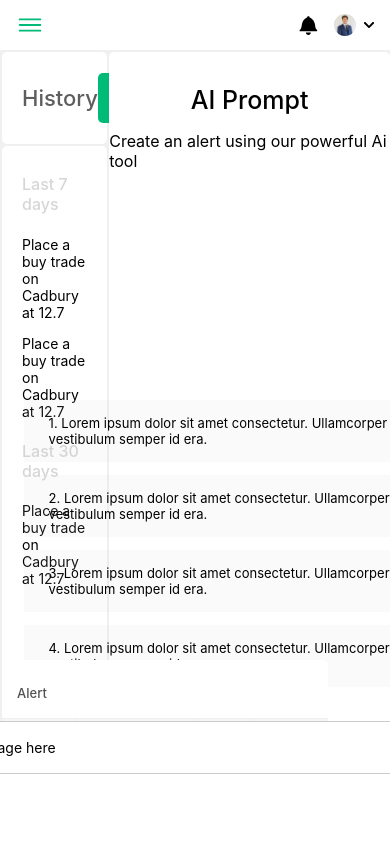
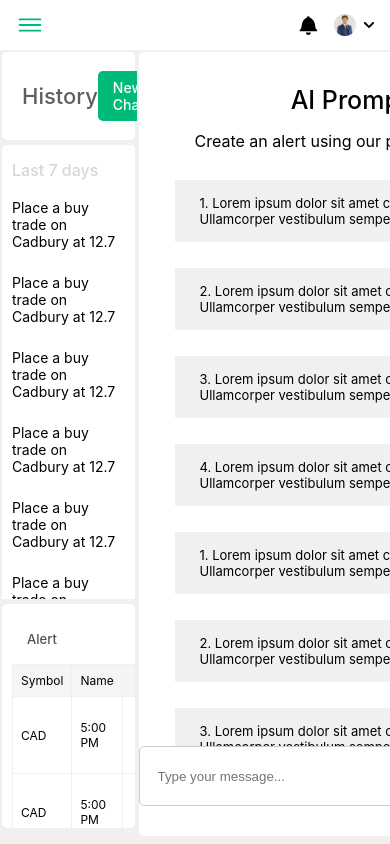
Before and after one commit to codefromahmad/anyon-dashboard, a React (Create React App) app: page /alert in a window 390 px wide. Built offline with nearby package versions, Linux system fonts and the light colour scheme.

Commit message:
alert page on laptop and tablet

```diff
--- /dev/null
+++ b/src/components/ChatInput/ChatInput.js
@@ -0,0 +1,32 @@
+import React, { useState } from "react";
+import "./chatinput.css";
+import MessageIcon from "../../assets/images/Group 251.svg";
+
+const ChatInput = () => {
+  const [inputValue, setInputValue] = useState("");
+
+  const handleInputChange = (event) => {
+    setInputValue(event.target.value);
+  };
+
+  const handleButtonClick = () => {
+    console.log("User entered:", inputValue);
+    setInputValue("");
+  };
+
+  return (
+    <div className="chatInputContainer">
+      <div className="chatinput">
+        <input
+          type="text"
+          value={inputValue}
+          onChange={handleInputChange}
+          placeholder="Type your message..."
+        />
+        <img src={MessageIcon} alt="send" onClick={handleButtonClick} />
+      </div>
+    </div>
+  );
+};
+
+export default ChatInput;
--- /dev/null
+++ b/src/components/ChatInput/chatinput.css
@@ -0,0 +1,38 @@
+/* Add these styles to your CSS file or component */
+
+/* ChatInput.css */
+
+/* Container styling */
+.chatInputContainer {
+  display: flex;
+  justify-content: center;
+}
+.chatinput {
+  display: flex;
+  margin-bottom: 80px;
+  padding: 10px;
+  border: 0.3px solid #cccccc;
+  border-radius: 5px;
+  min-width: 650px;
+}
+
+.chatinput input {
+  flex: 1;
+  padding: 8px;
+  margin-right: 10px;
+  border-radius: 3px;
+  border: none;
+  outline: none;
+}
+
+.chatinput img {
+  padding: 8px 12px;
+  cursor: pointer;
+}
+
+@media (max-width: 768px) {
+  .chatinput {
+    min-width: 400px;
+    margin-bottom: 30px;
+  }
+}
--- a/src/components/index.js
+++ b/src/components/index.js
@@ -7,6 +7,7 @@ import AccountInformation from "./AccountInformation/AccountInformation";
 import MyAccount from "./MyAccount/MyAccount";
 import PrivacySecurity from "./PrivacySecurity/PrivacySecurity";
 import TabsComponent from "./TabsComponent/TabsComponent";
+import ChatInput from "./ChatInput/ChatInput";
 
 export {
   Sidebar,
@@ -17,5 +18,6 @@ export {
   AccountInformation,
   MyAccount,
   PrivacySecurity,
-  TabsComponent
+  TabsComponent,
+  ChatInput
 };
--- a/src/pages/alert/Alert.js
+++ b/src/pages/alert/Alert.js
@@ -1,12 +1,14 @@
 import React from "react";
 import "./alert.css";
-import AlertIcon from "../../assets/images/Group 199.svg";
-import MessageIcon from "../../assets/images/Group 251.svg";
+import editIcon from "../../assets/images/edit.svg";
+import deleteIcon from "../../assets/images/delete.svg";
+import { ChatInput } from "../../components";
 
 const Alert = () => {
   return (
     <div className="alertCard">
       <div className="alertLeft">
+        <div className="alertLeftTop">
           <div className="historyCard">
             <p>History</p>
             <div className="newChatButton">
@@ -14,22 +16,35 @@ const Alert = () => {
             </div>
           </div>
           <div className="timeRemaining">
-          <h4>Last 7 days</h4>
-          <p>Place a buy trade on Cadbury at 12.7</p>
-          <p>Place a buy trade on Cadbury at 12.7</p>
-          <h4>Last 30 days</h4>
-          <p>Place a buy trade on Cadbury at 12.7</p>
+            <p className="date">Last 7 days</p>
+            <p className="item">Place a buy trade on Cadbury at 12.7</p>
+            <p className="item">Place a buy trade on Cadbury at 12.7</p>
+            <p className="item">Place a buy trade on Cadbury at 12.7</p>
+            <p className="item">Place a buy trade on Cadbury at 12.7</p>
+            <p className="item">Place a buy trade on Cadbury at 12.7</p>
+            <p className="item">Place a buy trade on Cadbury at 12.7</p>
+            <p className="date">Last 30 days</p>
+            <p className="item">Place a buy trade on Cadbury at 12.7</p>
+            <p className="item">Place a buy trade on Cadbury at 12.7</p>
+            <p className="item">Place a buy trade on Cadbury at 12.7</p>
+            <p className="item">Place a buy trade on Cadbury at 12.7</p>
+            <p className="item">Place a buy trade on Cadbury at 12.7</p>
+            <p className="item">Place a buy trade on Cadbury at 12.7</p>
+            <p className="date">Last 30 days</p>
+            <p className="item">Place a buy trade on Cadbury at 12.7</p>
+            <p className="item">Place a buy trade on Cadbury at 12.7</p>
+            <p className="item">Place a buy trade on Cadbury at 12.7</p>
+            <p className="item">Place a buy trade on Cadbury at 12.7</p>
+            <p className="item">Place a buy trade on Cadbury at 12.7</p>
+            <p className="item">Place a buy trade on Cadbury at 12.7</p>
+          </div>
         </div>
         <div className="alertLeftBottom">
           <h4>Alert</h4>
-          <div className="alertRow">
+          {/* <div className="alertRow">
             <div className="alertColumn1">
               <h4>Symbol</h4>
               <p>CAD</p>
-          </div>
-          <div className="alertColumn2">
-            <h4>Name</h4>
-            <p>Alert cadbury</p>
             </div>
             <div className="alertColumn3">
               <h4>Time</h4>
@@ -39,47 +54,157 @@ const Alert = () => {
               <h4>HELLO</h4>
               <img src={AlertIcon} alt="Alert" />
             </div>
-          </div>
+          </div> */}
+          <table className="custom-table">
+            <thead>
+              <tr>
+                <th>Symbol</th>
+                <th>Name</th>
+                <th></th>
+              </tr>
+            </thead>
+            <tbody>
+              <tr>
+                <td>CAD</td>
+                <td>5:00 PM</td>
+                <td>
+                  <img src={editIcon} alt="Alert" />
+                  <img src={deleteIcon} alt="Alert" />
+                </td>
+              </tr>
+              <tr>
+                <td>CAD</td>
+                <td>5:00 PM</td>
+                <td>
+                  <img src={editIcon} alt="Alert" />
+                  <img src={deleteIcon} alt="Alert" />
+                </td>
+              </tr>
+              <tr>
+                <td>CAD</td>
+                <td>5:00 PM</td>
+                <td>
+                  <img src={editIcon} alt="Alert" />
+                  <img src={deleteIcon} alt="Alert" />
+                </td>
+              </tr>
+              <tr>
+                <td>CAD</td>
+                <td>5:00 PM</td>
+                <td>
+                  <img src={editIcon} alt="Alert" />
+                  <img src={deleteIcon} alt="Alert" />
+                </td>
+              </tr>
+            </tbody>
+          </table>
         </div>
       </div>
       <div className="alertRight">
-        <div className="aiPromptHeading">
+        <div className="alertRightCard">
+          <div className="alertRightTextCard">
+            <div className="alertRightHeader">
               <h4>AI Prompt</h4>
-        </div>
-        <div className="aiPromptText">
               <p>Create an alert using our powerful Ai tool</p>
             </div>
-        <div className="alertRightTextCard">
             <div className="alertRightText">
               <p>
-              1. Lorem ipsum dolor sit amet consectetur. Ullamcorper vestibulum
-              semper id era.{" "}
+                1. Lorem ipsum dolor sit amet consectetur. Ullamcorper
+                vestibulum semper id era.{" "}
               </p>
             </div>
             <div className="alertRightText">
               <p>
-              2. Lorem ipsum dolor sit amet consectetur. Ullamcorper vestibulum
-              semper id era.{" "}
+                2. Lorem ipsum dolor sit amet consectetur. Ullamcorper
+                vestibulum semper id era.{" "}
               </p>
             </div>
             <div className="alertRightText">
               <p>
-              3. Lorem ipsum dolor sit amet consectetur. Ullamcorper vestibulum
-              semper id era.{" "}
+                3. Lorem ipsum dolor sit amet consectetur. Ullamcorper
+                vestibulum semper id era.{" "}
               </p>
             </div>
             <div className="alertRightText">
               <p>
-              4. Lorem ipsum dolor sit amet consectetur. Ullamcorper vestibulum
-              semper id era.{" "}
+                4. Lorem ipsum dolor sit amet consectetur. Ullamcorper
+                vestibulum semper id era.{" "}
+              </p>
+            </div>
+            <div className="alertRightText">
+              <p>
+                1. Lorem ipsum dolor sit amet consectetur. Ullamcorper
+                vestibulum semper id era.{" "}
+              </p>
+            </div>
+            <div className="alertRightText">
+              <p>
+                2. Lorem ipsum dolor sit amet consectetur. Ullamcorper
+                vestibulum semper id era.{" "}
+              </p>
+            </div>
+            <div className="alertRightText">
+              <p>
+                3. Lorem ipsum dolor sit amet consectetur. Ullamcorper
+                vestibulum semper id era.{" "}
+              </p>
+            </div>
+            <div className="alertRightText">
+              <p>
+                4. Lorem ipsum dolor sit amet consectetur. Ullamcorper
+                vestibulum semper id era.{" "}
+              </p>
+            </div>
+            <div className="alertRightText">
+              <p>
+                1. Lorem ipsum dolor sit amet consectetur. Ullamcorper
+                vestibulum semper id era.{" "}
+              </p>
+            </div>
+            <div className="alertRightText">
+              <p>
+                2. Lorem ipsum dolor sit amet consectetur. Ullamcorper
+                vestibulum semper id era.{" "}
+              </p>
+            </div>
+            <div className="alertRightText">
+              <p>
+                3. Lorem ipsum dolor sit amet consectetur. Ullamcorper
+                vestibulum semper id era.{" "}
+              </p>
+            </div>
+            <div className="alertRightText">
+              <p>
+                4. Lorem ipsum dolor sit amet consectetur. Ullamcorper
+                vestibulum semper id era.{" "}
+              </p>
+            </div>
+            <div className="alertRightText">
+              <p>
+                1. Lorem ipsum dolor sit amet consectetur. Ullamcorper
+                vestibulum semper id era.{" "}
+              </p>
+            </div>
+            <div className="alertRightText">
+              <p>
+                2. Lorem ipsum dolor sit amet consectetur. Ullamcorper
+                vestibulum semper id era.{" "}
+              </p>
+            </div>
+            <div className="alertRightText">
+              <p>
+                3. Lorem ipsum dolor sit amet consectetur. Ullamcorper
+                vestibulum semper id era.{" "}
+              </p>
+            </div>
+            <div className="alertRightText">
+              <p>
+                4. Lorem ipsum dolor sit amet consectetur. Ullamcorper
+                vestibulum semper id era.{" "}
               </p>
             </div>
           </div>
-        <div className="aiBottom">
-        <div className="messageHere">
-          <p>Type message here</p>
-          <img src={MessageIcon} alt="Message icon" />
-        </div>
+          <ChatInput />
         </div>
       </div>
     </div>
--- a/src/pages/alert/alert.css
+++ b/src/pages/alert/alert.css
@@ -5,7 +5,22 @@
 .alertLeft {
   display: flex;
   flex-direction: column;
-  width: 28%;
+  width: 25%;
+  height: calc(100vh - 60px);
+}
+.alertRight {
+  width: 75%;
+  display: flex;
+  height: calc(100vh - 60px);
+}
+.alertRightCard {
+  flex: 1;
+  background: white;
+  border-radius: 5px;
+  display: flex;
+  flex-direction: column;
+  margin: 2px;
+  height: 100%;
 }
 .historyCard {
   display: flex;
@@ -13,8 +28,8 @@
   justify-content: space-between;
   background-color: white;
   border-radius: 5px;
-  margin: 2px 2px;
-  padding: 7px 20px;
+  margin: 2px;
+  padding: 5px 20px;
   align-items: center;
 }
 .historyCard p {
@@ -29,31 +44,40 @@
   background: #00ba77;
   padding: 8px 15px;
   border-radius: 5px;
+  cursor: pointer;
+}
+.alertLeftTop {
+  overflow-y: auto;
+  height: 70%;
 }
 .timeRemaining {
   background-color: white;
   border-radius: 5px;
-  margin: 0px 2px 2px;
-  padding: 7px 20px 320px;
+  margin: 5px 2px;
 }
-.timeRemaining h4 {
+.timeRemaining .date {
   font-size: 16px;
   font-weight: 500;
   color: #cccccccc;
+  margin: 5px 0px;
 }
-.timeRemaining p {
+.timeRemaining {
   font-size: 14px;
   font-weight: 400;
+  padding: 10px;
+}
+
+.timeRemaining .item {
+  padding: 5px 0px;
+  cursor: pointer;
 }
 .alertLeftBottom {
-  display: flex;
-  flex-direction: column;
-  padding: 7px 0 50px;
-  position: fixed;
-  bottom: 0;
   background-color: white;
   border-radius: 5px;
-  margin: 0px 2px;
+  overflow-y: auto;
+  height: 26%;
+  padding: 10px;
+  margin: 5px 2px;
 }
 .alertLeftBottom h4 {
   padding-left: 15px;
@@ -61,7 +85,7 @@
   font-size: 13px;
   color: #515151;
 }
-.alertRow {
+/* .alertRow {
   display: flex;
   flex-direction: row;
   align-items: center;
@@ -136,56 +160,73 @@
 }
 .alertColumn4 img {
   padding: 10px 0;
+} */
+.alertRightText {
+  display: flex;
+  justify-content: center;
 }
-.alertRight {
-  background-color: white;
-  border-radius: 5px;
-  margin: 2px 0;
-  width: 72%;
-  display: flex;
-  flex-direction: column;
-  align-items: center;
-}
-.aiPromptHeading h4 {
+.alertRightHeader h4 {
   font-weight: 500;
   font-size: 25px;
   margin-bottom: 0;
+  text-align: center;
 }
-.aiPromptText p {
+.alertRightHeader p {
   font-weight: 400;
   font-size: 16px;
-  padding-bottom: 200px;
+  text-align: center;
 }
 .alertRightTextCard {
-  width: 452px;
-  padding-bottom: 70px;
+  /* width: 452px; */
+  width: 100%;
+  overflow-y: auto;
+  /* background: red; */
+  /* padding-bottom: 70px; */
 }
 .alertRightText p {
-  background: #cccccc1a;
   font-weight: 400;
   font-size: 13px;
   padding: 15px 25px;
+  max-width: 400px;
+  background: #f0f0f0;
 }
-.aiBottom{
-  background-color: white;
-  padding: 0 60px 20px;
-  position: fixed;
-  bottom: 0;
+
+.custom-table {
+  width: 100%;
+  border-collapse: collapse;
 }
-.messageHere {
 
-  display: flex;
-  flex-direction: row;
-  align-items: center;
-  justify-content: space-between;
-  width: 648px;
-  border: 0.3px solid #cccccc;
-  padding: 3px 23px;
-  margin-bottom: 50px;
-  /* background-color: black; */
-  border-radius: 5px;
+.custom-table th {
+  background-color: #f5f5f5;
+  color: black;
+  padding: 10px;
+  font-weight: 400;
+  font-size: 12px;
 }
-.messageHere p {
+
+.custom-table td,
+.custom-table th {
+  border: 0.5px solid #f0f0f0;
+  padding: 8px;
+  text-align: left;
   font-weight: 400;
-  font-size: 14px;
+  font-size: 12px;
 }
+
+.custom-table img {
+  padding: 5px;
+}
+
+@media (max-width: 768px) {
+  .alertLeft {
+    width: 35%;
+  }
+
+  .alertRight {
+    width: 65%;
+  }
+
+  .alertRightText p {
+    max-width: 300px;
+  }
+}
--- a/src/pages/profile/profile.js
+++ b/src/pages/profile/profile.js
@@ -50,10 +50,10 @@ const Profile = () => {
           <TabsComponent links={data} />
         </div>
       </div>
-      <UploadPhotograph />
+      {/* <UploadPhotograph />
       <HelpSupport />
       <Payment />
-      <AddBankDetail />
+      <AddBankDetail /> */}
       {/* <AccountSetting /> */}
 
       {/* <MyAccount />
```
Also changed, not shown: src/assets/images/delete.svg (added), src/assets/images/edit.svg (added). Lines whose indentation alone changed are shown as unchanged.
